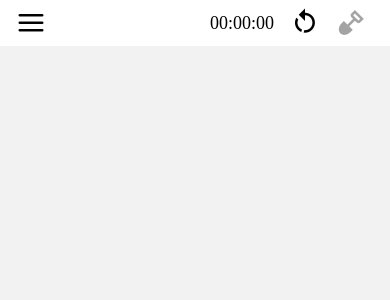
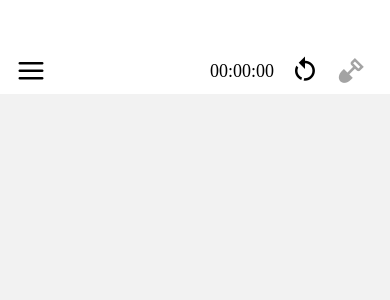
Before and after one commit to Vincy-Cheng/Minesweeper, a React Native app: screen /Game in a window 390 px wide. Shown: the top 300 px of the page. Built offline with nearby package versions, Linux system fonts and the light colour scheme; a web font is replaced by a local one.

Commit message:
fix sticky header

```diff
--- a/src/components/Board.tsx
+++ b/src/components/Board.tsx
@@ -35,7 +35,7 @@ const Board = (props: Props) => {
       {...panResponder.panHandlers}
     >
       <View
-        className="h-full justify-center items-center overflow-auto"
+        className="h-full justify-center items-center"
         onResponderMove={(event) => {
           console.log(event.nativeEvent);
         }}
--- a/src/screens/GameScreen.tsx
+++ b/src/screens/GameScreen.tsx
@@ -37,8 +37,9 @@ const GameScreen = (props: Props) => {
     }
   }, [isTimerRunning, isGameOver]);
   return (
-    <SafeAreaView className="bg-white dark:bg-zinc-600 ">
-      <View className="flex flex-row items-center justify-between px-4 bg-white dark:bg-zinc-600 ">
+    // <SafeAreaView>
+    <View className="bg-white dark:bg-zinc-600 ">
+      <View className="pt-12 flex flex-row items-center justify-between px-4 z-50 bg-white dark:bg-zinc-600 ">
         <TouchableOpacity
           onPress={() => {
             navigation.goBack();
@@ -56,7 +57,7 @@ const GameScreen = (props: Props) => {
         <ControlPanel />
       </View>
       <Board />
-    </SafeAreaView>
+    </View>
   );
 };
 
```
